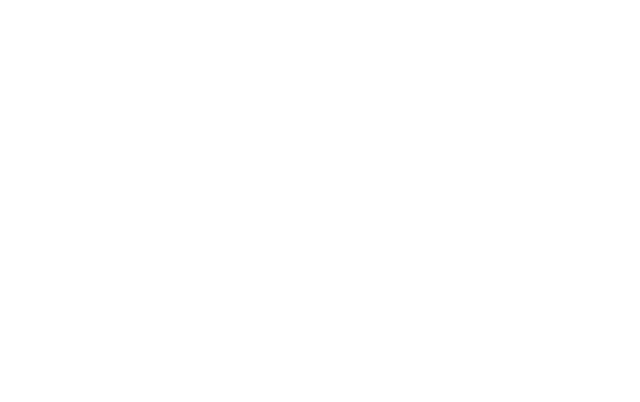
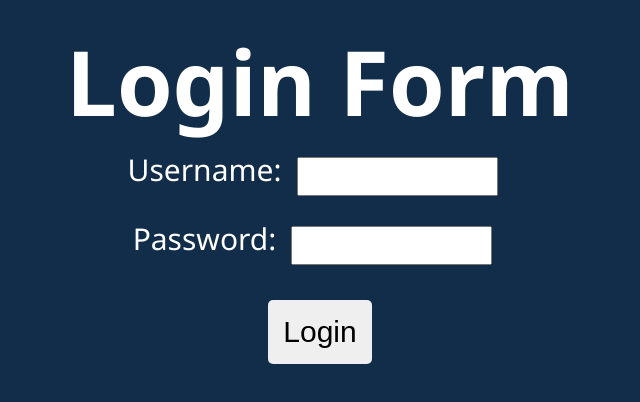
Before and after one commit to Veronika4Donchenko4/auto-service, a React (Create React App) app: page / in a window 1280 px wide. Shown: the top 402 px of the page, without its empty margins (320-960 px from the left). Built offline with nearby package versions, Linux system fonts and the light colour scheme.

Commit message:
create login form

```diff
--- a/public/index.html
+++ b/public/index.html
@@ -2,9 +2,6 @@
 <html lang="en">
   <head>
     <meta charset="utf-8" />
-    <link rel="apple-touch-icon" sizes="180x180" href="/apple-touch-icon.png" />
-    <link rel="icon" type="image/png" sizes="32x32" href="/favicon-32x32.png" />
-    <link rel="icon" type="image/png" sizes="16x16" href="/favicon-16x16.png" />
     <link rel="manifest" href="/site.webmanifest" />
     <meta name="viewport" content="width=device-width, initial-scale=1" />
     <meta name="theme-color" content="#000000" />
--- a/src/App.css
+++ b/src/App.css
@@ -1,3 +1,30 @@
 .App {
   text-align: center;
 }
+
+h1 {
+  font-size: 90px;
+  margin-top: 20px;
+}
+
+button {
+  padding: 15px;
+  font-size: 30px;
+  border-radius: 5px;
+  margin: 20px;
+  border: none;
+  cursor: pointer;
+}
+
+form {
+  font-size: 30px;
+}
+
+input {
+  margin: 15px;
+  padding: 10px;
+}
+
+label {
+  display: block;
+}
--- a/src/App.js
+++ b/src/App.js
@@ -1,7 +1,11 @@
+import Login from './components/Login';
+import './App.css';
+import './index.css';
 
 function App() {
   return (
     <div className="App">
+      <Login />
     </div>
   );
 }
--- /dev/null
+++ b/src/components/Login.jsx
@@ -0,0 +1,20 @@
+const Login = () => {
+  return (
+    <>
+      <h1>Login Form</h1>
+      <form>
+        <label>
+          Username:
+          <input type="text" name="username" />
+        </label>
+        <label>
+          Password:
+          <input type="password" name="password" />
+        </label>
+        <button type="submit">Login</button>
+      </form>
+    </>
+  );
+};
+
+export default Login;
--- a/src/index.css
+++ b/src/index.css
@@ -6,6 +6,6 @@
 body {
   font-family: 'Segoe UI', 'Roboto', 'Oxygen', 'Ubuntu', 'Cantarell',
     'Fira Sans', 'Droid Sans', 'Helvetica Neue', sans-serif;
-  color: #ffffff;
-  background-color: rgb(51, 51, 51);
+  color: white;
+  background-color: #112d49;
 }
```
